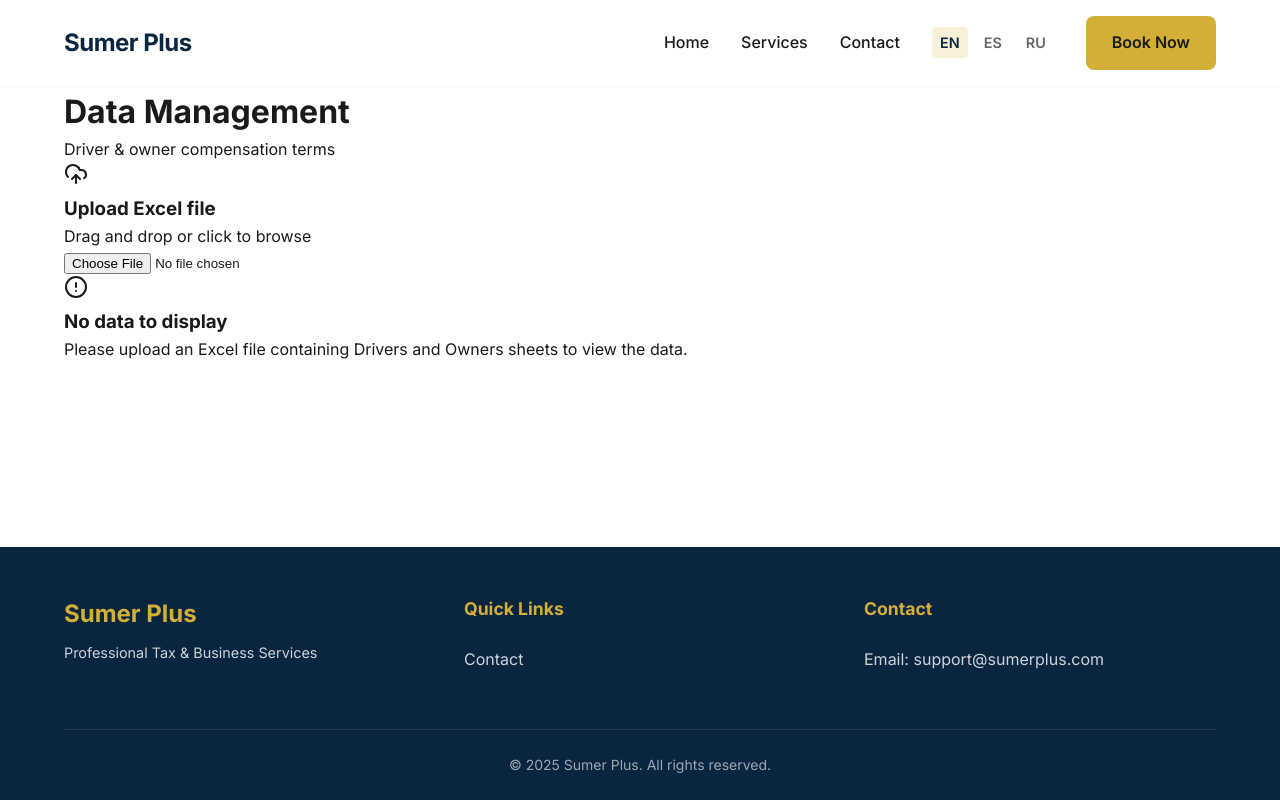
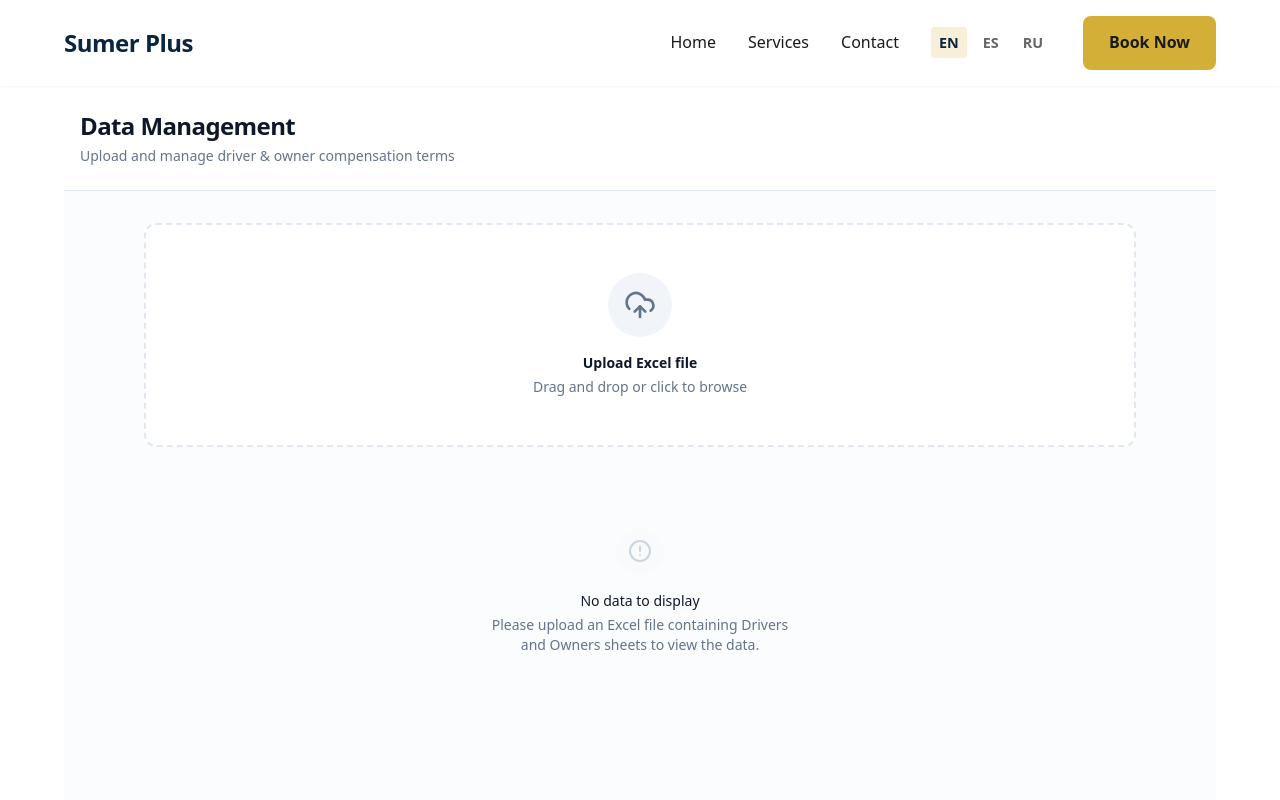
Before and after one commit to QASchoolUSA/Sumer-Plus, a Next.js app: page /en/data-upload in a window 1280 px wide. Shown: the top 800 px of the page. Built offline with nearby package versions, Linux system fonts and the light colour scheme.

Commit message:
feat: Add Tailwind CSS and PostCSS for modern UI styling and theming.

```diff
--- a/package.json
+++ b/package.json
@@ -22,9 +22,12 @@
     "xlsx": "^0.18.5"
   },
   "devDependencies": {
+    "autoprefixer": "^10.4.23",
     "babel-plugin-react-compiler": "1.0.0",
     "baseline-browser-mapping": "latest",
     "eslint": "^9",
-    "eslint-config-next": "latest"
+    "eslint-config-next": "latest",
+    "postcss": "^8.5.6",
+    "tailwindcss": "^3.4.17"
   }
 }
--- /dev/null
+++ b/postcss.config.mjs
@@ -0,0 +1,9 @@
+/** @type {import('postcss-load-config').Config} */
+const config = {
+    plugins: {
+        tailwindcss: {},
+        autoprefixer: {},
+    },
+};
+
+export default config;
--- a/src/app/[lang]/data-upload/page.js
+++ b/src/app/[lang]/data-upload/page.js
@@ -1,5 +1,6 @@
 import ExcelDataDisplay from '@/components/ExcelDataDisplay';
 import { getDictionary } from '@/i18n/get-dictionary';
+import { Card, CardContent, CardHeader, CardTitle, CardDescription } from "@/components/ui/card";
 
 export default async function DataUploadPage({ params }) {
     const resolvedParams = await params;
@@ -13,20 +14,19 @@ export default async function DataUploadPage({ params }) {
                 <div className="container mx-auto px-4 py-4 md:py-6">
                     <div className="flex items-center justify-between">
                         <div>
-                            <h1 className="text-lg md:text-xl font-bold tracking-tight text-slate-900">
+                            <h1 className="text-xl md:text-2xl font-bold tracking-tight text-slate-900">
                                 Data Management
                             </h1>
-                            <p className="text-sm text-slate-500 mt-0.5">
-                                Driver & owner compensation terms
+                            <p className="text-sm text-slate-500 mt-1">
+                                Upload and manage driver & owner compensation terms
                             </p>
                         </div>
-                        {/* Optional: Add actions here later */}
                     </div>
                 </div>
             </header>
 
             {/* Main Content */}
-            <main className="container mx-auto px-4 py-8">
+            <main className="container mx-auto px-4 py-8 max-w-5xl">
                 <ExcelDataDisplay />
             </main>
         </div>
--- a/src/app/globals.css
+++ b/src/app/globals.css
@@ -1,3 +1,81 @@
+@tailwind base;
+@tailwind components;
+@tailwind utilities;
+
+@layer base {
+  :root {
+    --background: 0 0% 100%;
+    --foreground: 222.2 84% 4.9%;
+
+    --card: 0 0% 100%;
+    --card-foreground: 222.2 84% 4.9%;
+
+    --popover: 0 0% 100%;
+    --popover-foreground: 222.2 84% 4.9%;
+
+    --primary: 222.2 47.4% 11.2%;
+    --primary-foreground: 210 40% 98%;
+
+    --secondary: 210 40% 96.1%;
+    --secondary-foreground: 222.2 47.4% 11.2%;
+
+    --muted: 210 40% 96.1%;
+    --muted-foreground: 215.4 16.3% 46.9%;
+
+    --accent: 210 40% 96.1%;
+    --accent-foreground: 222.2 47.4% 11.2%;
+
+    --destructive: 0 84.2% 60.2%;
+    --destructive-foreground: 210 40% 98%;
+
+    --border: 214.3 31.8% 91.4%;
+    --input: 214.3 31.8% 91.4%;
+    --ring: 222.2 84% 4.9%;
+
+    --radius: 0.5rem;
+  }
+
+  .dark {
+    --background: 222.2 84% 4.9%;
+    --foreground: 210 40% 98%;
+
+    --card: 222.2 84% 4.9%;
+    --card-foreground: 210 40% 98%;
+
+    --popover: 222.2 84% 4.9%;
+    --popover-foreground: 210 40% 98%;
+
+    --primary: 210 40% 98%;
+    --primary-foreground: 222.2 47.4% 11.2%;
+
+    --secondary: 217.2 32.6% 17.5%;
+    --secondary-foreground: 210 40% 98%;
+
+    --muted: 217.2 32.6% 17.5%;
+    --muted-foreground: 215 20.2% 65.1%;
+
+    --accent: 217.2 32.6% 17.5%;
+    --accent-foreground: 210 40% 98%;
+
+    --destructive: 0 62.8% 30.6%;
+    --destructive-foreground: 210 40% 98%;
+
+    --border: 217.2 32.6% 17.5%;
+    --input: 217.2 32.6% 17.5%;
+    --ring: 212.7 26.8% 83.9%;
+  }
+}
+
+@layer base {
+  * {
+    @apply border-border;
+  }
+  body {
+    @apply bg-background text-foreground;
+  }
+}
+
+/* Original Project Styles */
 :root {
   /* Color Palette */
   --color-primary: #0A2540; /* Navy Blue */
@@ -36,19 +114,13 @@
   --transition-normal: 0.3s ease;
 }
 
-* {
-  box-sizing: border-box;
-  padding: 0;
-  margin: 0;
-}
-
 html,
 body {
   max-width: 100vw;
   overflow-x: hidden;
-  font-family: var(--font-inter), sans-serif;
-  background-color: var(--color-background);
-  color: var(--color-text-main);
+  /* font-family: var(--font-inter), sans-serif; */ /* Handled by Tailwind sans */
+  /* background-color: var(--color-background); */ /* Handled by Tailwind bg-background */
+  /* color: var(--color-text-main); */ /* Handled by Tailwind text-foreground */
   line-height: 1.6;
 }
 
--- /dev/null
+++ b/tailwind.config.js
@@ -0,0 +1,74 @@
+/** @type {import('tailwindcss').Config} */
+module.exports = {
+    content: [
+        './src/pages/**/*.{js,ts,jsx,tsx,mdx}',
+        './src/components/**/*.{js,ts,jsx,tsx,mdx}',
+        './src/app/**/*.{js,ts,jsx,tsx,mdx}',
+    ],
+    theme: {
+        container: {
+            center: true,
+            padding: "2rem",
+            screens: {
+                "2xl": "1400px",
+            },
+        },
+        extend: {
+            colors: {
+                border: "hsl(var(--border))",
+                input: "hsl(var(--input))",
+                ring: "hsl(var(--ring))",
+                background: "hsl(var(--background))",
+                foreground: "hsl(var(--foreground))",
+                primary: {
+                    DEFAULT: "hsl(var(--primary))",
+                    foreground: "hsl(var(--primary-foreground))",
+                },
+                secondary: {
+                    DEFAULT: "hsl(var(--secondary))",
+                    foreground: "hsl(var(--secondary-foreground))",
+                },
+                destructive: {
+                    DEFAULT: "hsl(var(--destructive))",
+                    foreground: "hsl(var(--destructive-foreground))",
+                },
+                muted: {
+                    DEFAULT: "hsl(var(--muted))",
+                    foreground: "hsl(var(--muted-foreground))",
+                },
+                accent: {
+                    DEFAULT: "hsl(var(--accent))",
+                    foreground: "hsl(var(--accent-foreground))",
+                },
+                popover: {
+                    DEFAULT: "hsl(var(--popover))",
+                    foreground: "hsl(var(--popover-foreground))",
+                },
+                card: {
+                    DEFAULT: "hsl(var(--card))",
+                    foreground: "hsl(var(--card-foreground))",
+                },
+            },
+            borderRadius: {
+                lg: "var(--radius)",
+                md: "calc(var(--radius) - 2px)",
+                sm: "calc(var(--radius) - 4px)",
+            },
+            keyframes: {
+                "accordion-down": {
+                    from: { height: 0 },
+                    to: { height: "var(--radix-accordion-content-height)" },
+                },
+                "accordion-up": {
+                    from: { height: "var(--radix-accordion-content-height)" },
+                    to: { height: 0 },
+                },
+            },
+            animation: {
+                "accordion-down": "accordion-down 0.2s ease-out",
+                "accordion-up": "accordion-up 0.2s ease-out",
+            },
+        },
+    },
+    plugins: [],
+}
```
Also changed, not shown: 1 other file (tests, documents, lock files or other folders).
